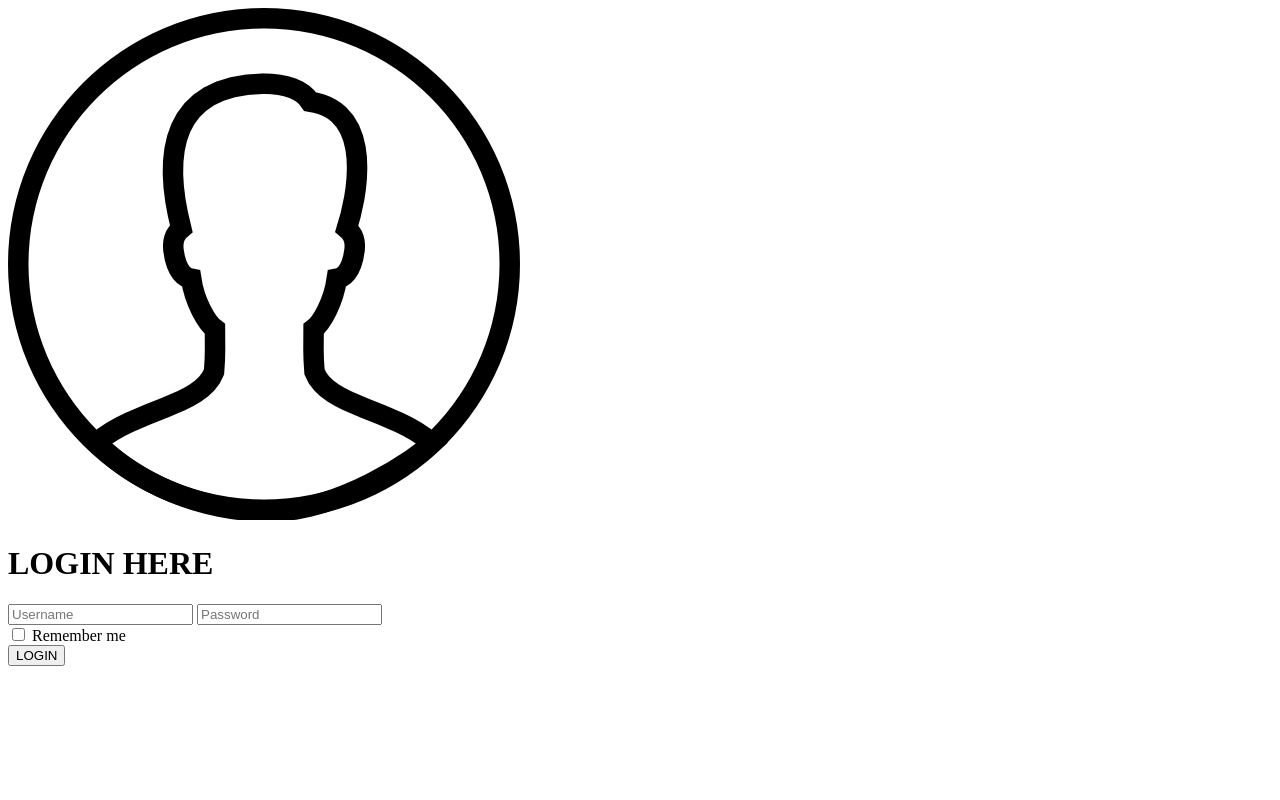
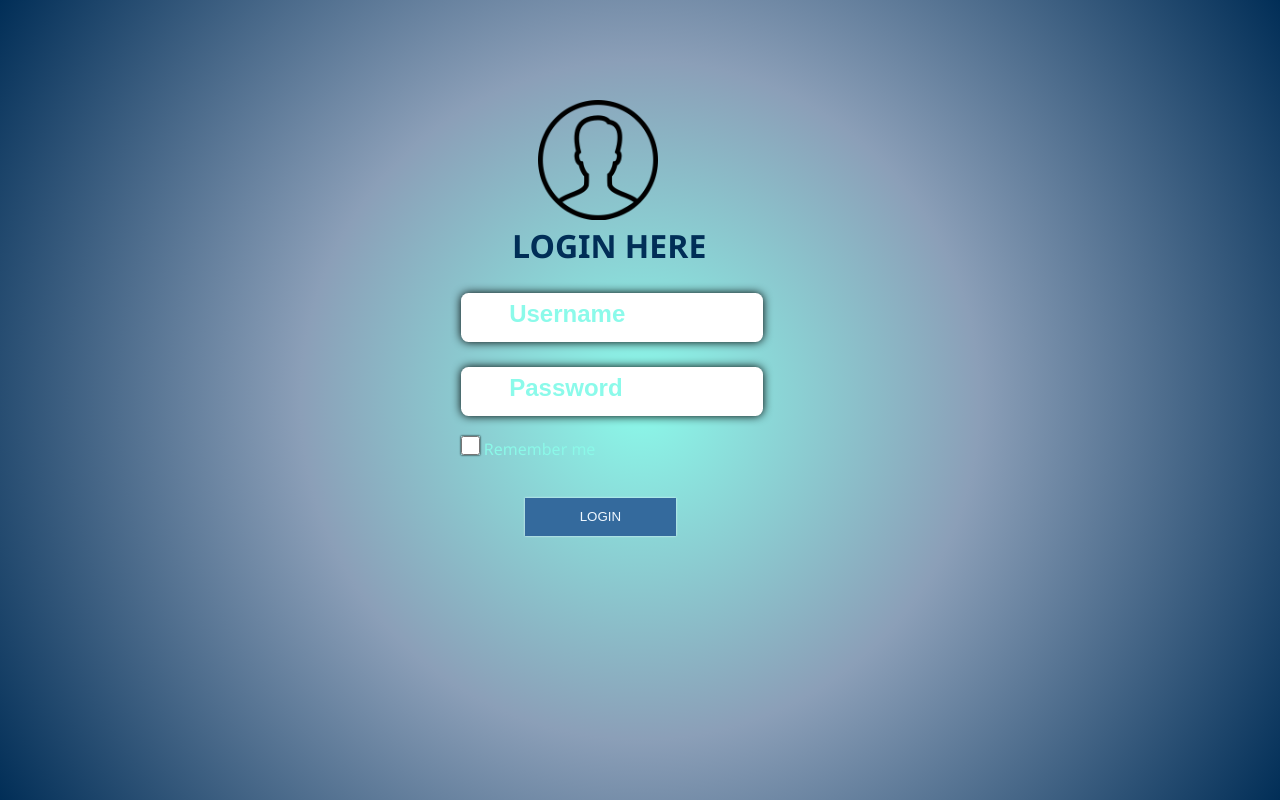
Before and after one commit to Ashiqali246/loginsite, a plain HTML site: page index.html in a window 1280 px wide. Drawn offline with Linux system fonts and the light colour scheme; files that its build step writes are made by us from their sources.

Commit message:
Update index.html

```diff
--- a/index.html
+++ b/index.html
@@ -5,7 +5,7 @@
     <meta http-equiv="X-UA-Compatible" content="IE=edge">
     <meta name="viewport" content="width=device-width, initial-scale=1.0">
     <title>Login</title>
-    <link href="style.css" type="text/css" rel="stylesheet">
+    <link href="../ccs/style1.css" type="text/css" rel="stylesheet">
     <link rel="icon" href="images/logopng.png">
 </head>
 <body>
```
